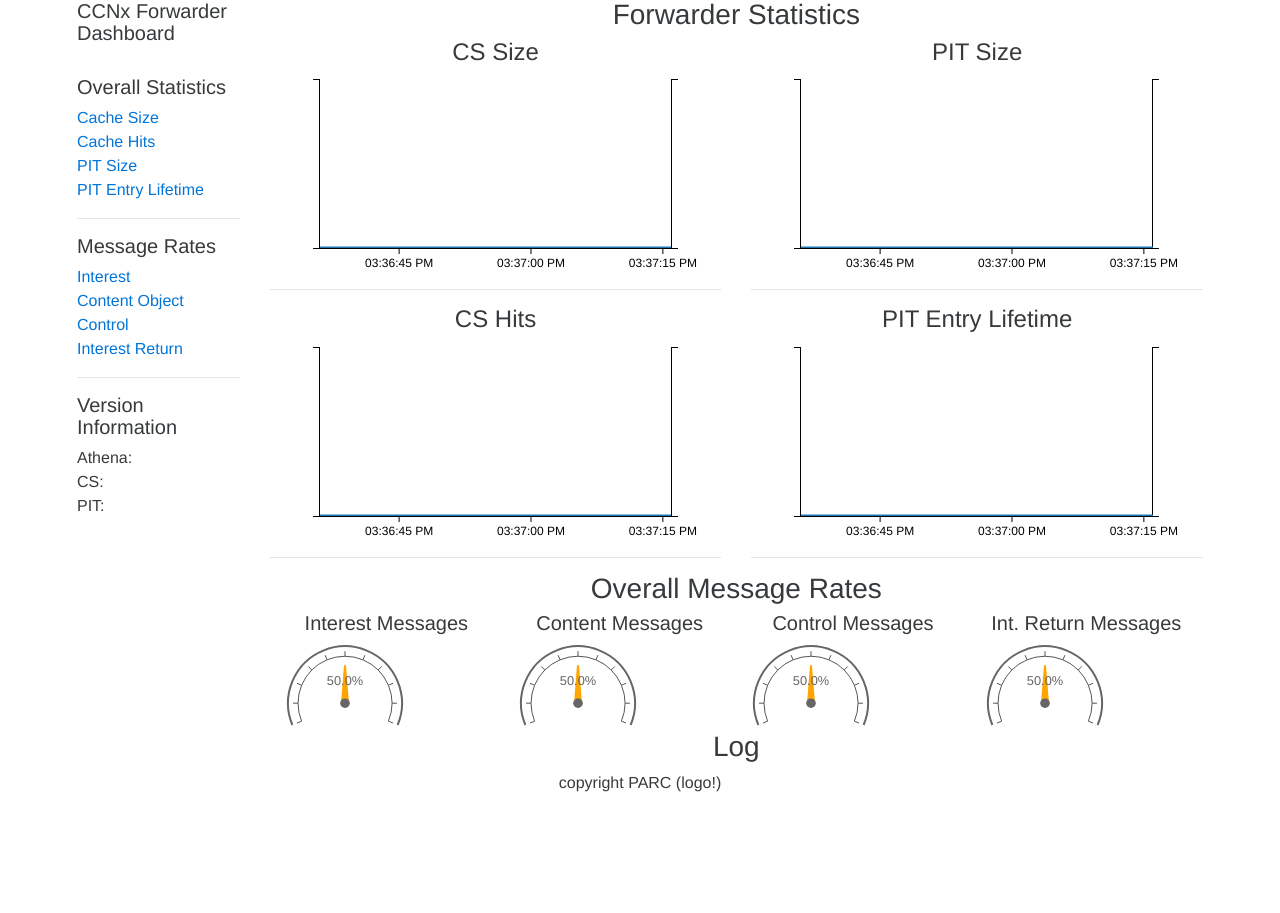
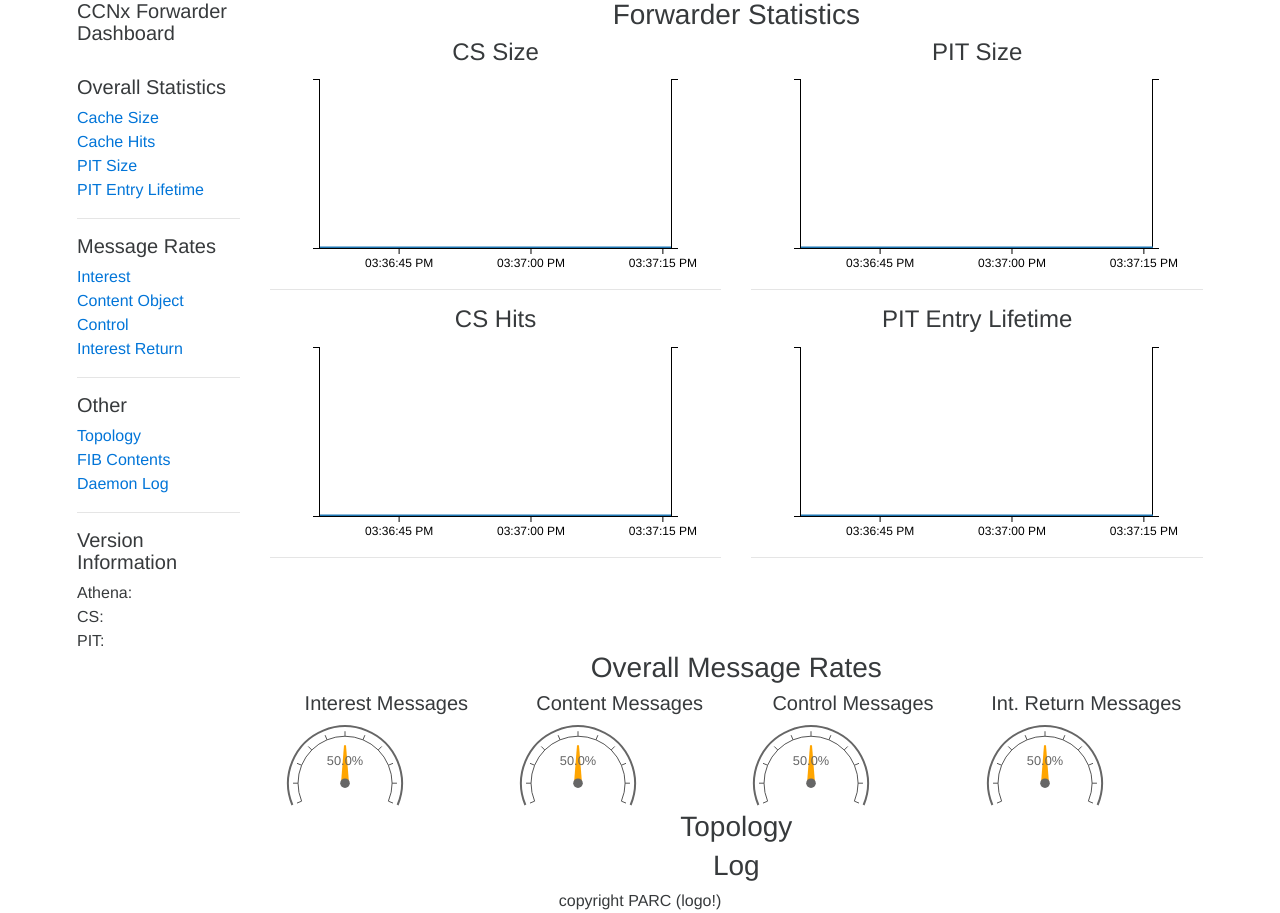
Before and after one commit to chris-wood/dynamic-plotter, a plain HTML site: page epoch_client.html in a window 1280 px wide. Before the commit the page ends 800 px from the top, so only its background shows below. Drawn offline with Linux system fonts and the light colour scheme; a script that the page names is missing.

Commit message:
Added epoch outline

```diff
--- a/epoch_client.html
+++ b/epoch_client.html
@@ -46,6 +46,15 @@
                         <li><a href="#">Content Object</a></li>
                         <li><a href="#">Control</a></li>
                         <li><a href="#">Interest Return</a></li>
+                    </ul>
+                    <hr/>
+
+                    <h5>Other</h5>
+                    <ul class="nav nav-pills nav-stacked">
+                        <!-- TODO: make this a checkbox -->
+                        <li><a href="#">Topology</a></li>
+                        <li><a href="#">FIB Contents</a></li>
+                        <li><a href="#">Daemon Log</a></li>
                     </ul>
                     <hr/>
 
@@ -106,6 +115,15 @@
                             <h5>Int. Return Messages</h5>
                             <div id="overall-interestreturn" class="epoch gauge-tiny"></div>
                         </div>
+                    </div>
+                </div>
+
+                <div>
+                    <div class="col-md-10 col-md-offset-2" style="text-align:center; display: inline-block">
+                        <h3>Topology</h3>
+
+                        <!-- TODO: plot the topology here (as a labeled graph),
+                             TODO: and show fitlerable table with FIB contents -->
                     </div>
                 </div>
 
```
